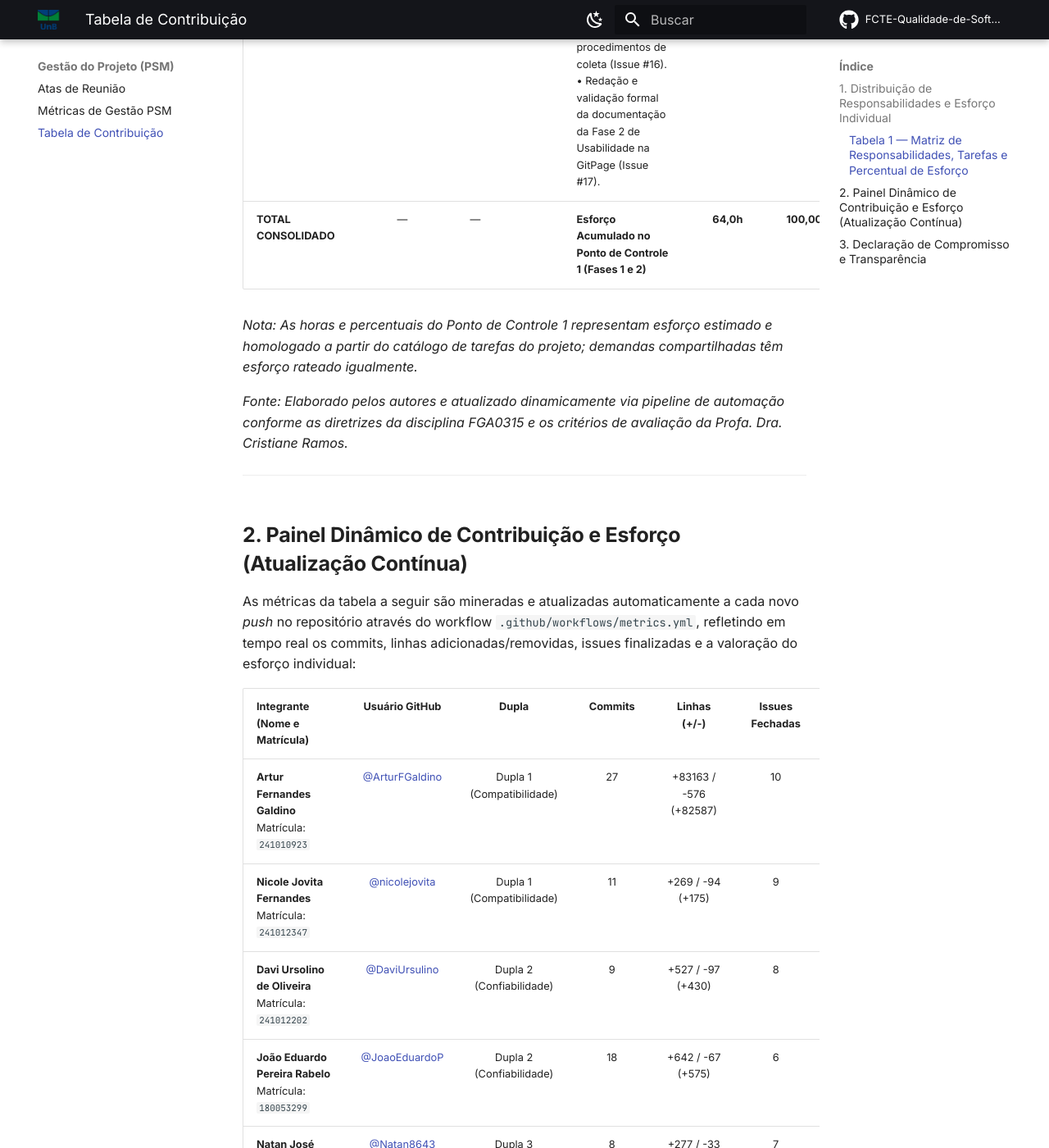
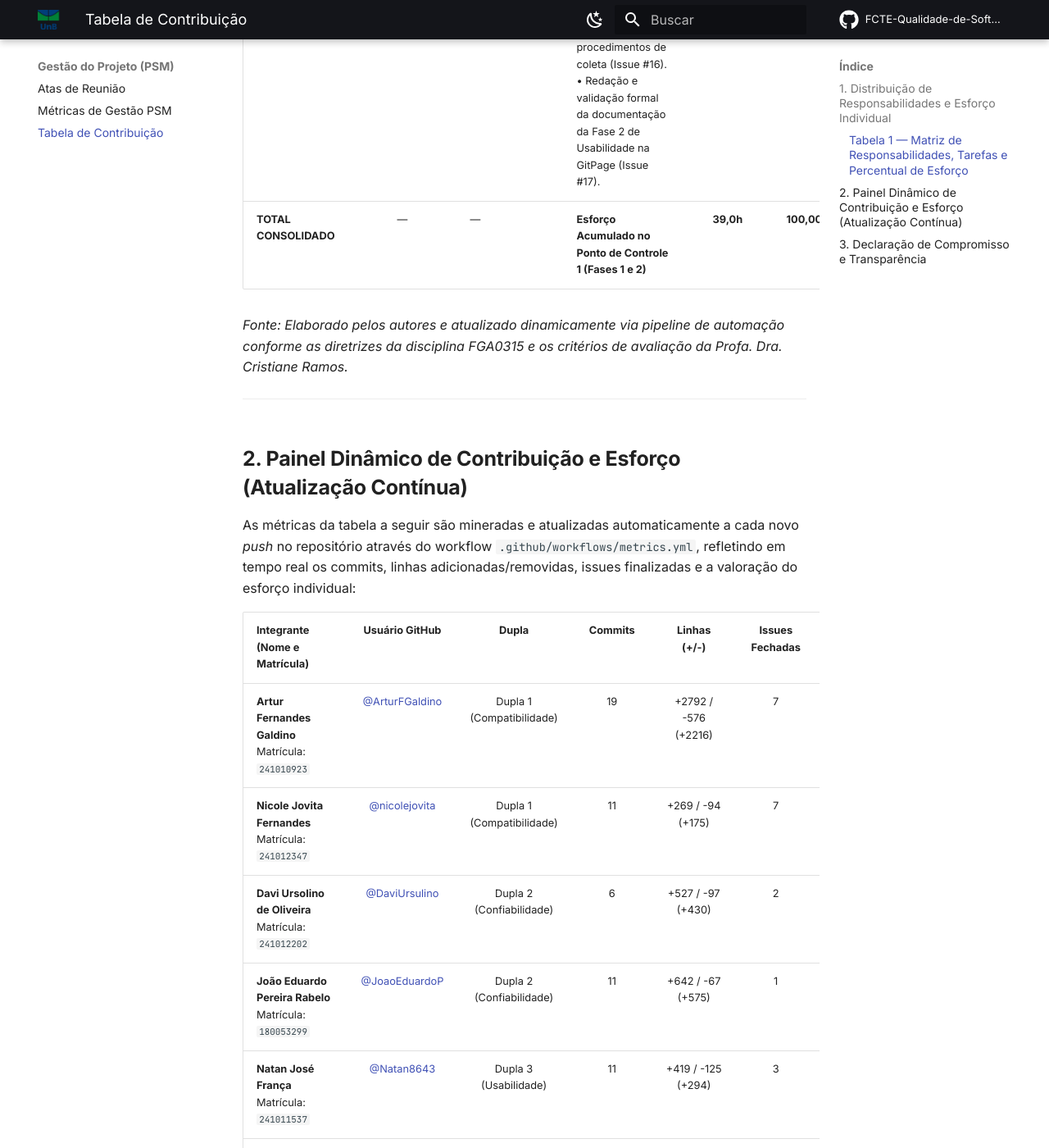
Before and after one commit to FCTE-Qualidade-de-Software-1/2026-2_T02_KAY_MCNULTY, an MkDocs documentation site: the page built from docs/gestao/tabela-contribuicao.md, in a window 1280 px wide and 1400 px high, scrolled down 4553 px. Shown: the whole window at 82% size. Built offline with MkDocs 1.6.1 and Material for MkDocs 9.7.7, drawn with Linux system fonts in a browser that asks for light colours; comment, search, counter and statistics services are not loaded; some of the changed text lies outside the part shown.

Commit message:
fix(metrics): corrige erros do script e limita o painel as issues da Entrega 1

```diff
--- a/snippets/contributions-summary.md
+++ b/snippets/contributions-summary.md
@@ -1,9 +1,9 @@
 | Integrante (Nome e Matrícula) | Usuário GitHub | Dupla | Commits | Linhas (+/-) | Issues Fechadas | Horas (h) | Custo Total (R$) | % Esforço (AG-C5) |
 | :--- | :---: | :---: | :---: | :---: | :---: | :---: | :---: | :---: |
-| **Artur Fernandes Galdino**<br>Matrícula: `241010923` | [@ArturFGaldino](https://github.com/ArturFGaldino) | Dupla 1 (Compatibilidade) | 27 | +83163 / -576 (+82587) | 10 | 15,5h | R$ 775,00 | **24,22%** |
-| **Nicole Jovita Fernandes**<br>Matrícula: `241012347` | [@nicolejovita](https://github.com/nicolejovita) | Dupla 1 (Compatibilidade) | 11 | +269 / -94 (+175) | 9 | 11,5h | R$ 575,00 | **17,97%** |
-| **Davi Ursolino de Oliveira**<br>Matrícula: `241012202` | [@DaviUrsulino](https://github.com/DaviUrsulino) | Dupla 2 (Confiabilidade) | 9 | +527 / -97 (+430) | 8 | 17,0h | R$ 850,00 | **26,56%** |
-| **João Eduardo Pereira Rabelo**<br>Matrícula: `180053299` | [@JoaoEduardoP](https://github.com/JoaoEduardoP) | Dupla 2 (Confiabilidade) | 18 | +642 / -67 (+575) | 6 | 4,0h | R$ 200,00 | **6,25%** |
-| **Natan José França**<br>Matrícula: `241011537` | [@Natan8643](https://github.com/Natan8643) | Dupla 3 (Usabilidade) | 8 | +277 / -33 (+244) | 7 | 7,0h | R$ 350,00 | **10,94%** |
-| **Yan Santos Rodrigues**<br>Matrícula: `241025480` | [@yanrdgs-dev](https://github.com/yanrdgs-dev) | Dupla 3 (Usabilidade) | 5 | +328 / -24 (+304) | 6 | 9,0h | R$ 450,00 | **14,06%** |
-| **TOTAL CONSOLIDADO** | — | — | **78** | **+85206 / -891 (+84315)** | **46** | **64,0h** | **R$ 3.200,00** | **100,00%** |
+| **Artur Fernandes Galdino**<br>Matrícula: `241010923` | [@ArturFGaldino](https://github.com/ArturFGaldino) | Dupla 1 (Compatibilidade) | 19 | +2792 / -576 (+2216) | 7 | 10,5h | R$ 919,27 | **26,92%** |
+| **Nicole Jovita Fernandes**<br>Matrícula: `241012347` | [@nicolejovita](https://github.com/nicolejovita) | Dupla 1 (Compatibilidade) | 11 | +269 / -94 (+175) | 7 | 9,5h | R$ 831,73 | **24,36%** |
+| **Davi Ursolino de Oliveira**<br>Matrícula: `241012202` | [@DaviUrsulino](https://github.com/DaviUrsulino) | Dupla 2 (Confiabilidade) | 6 | +527 / -97 (+430) | 2 | 6,0h | R$ 525,30 | **15,38%** |
+| **João Eduardo Pereira Rabelo**<br>Matrícula: `180053299` | [@JoaoEduardoP](https://github.com/JoaoEduardoP) | Dupla 2 (Confiabilidade) | 11 | +642 / -67 (+575) | 1 | 4,0h | R$ 350,20 | **10,26%** |
+| **Natan José França**<br>Matrícula: `241011537` | [@Natan8643](https://github.com/Natan8643) | Dupla 3 (Usabilidade) | 11 | +419 / -125 (+294) | 3 | 4,5h | R$ 393,97 | **11,54%** |
+| **Yan Santos Rodrigues**<br>Matrícula: `241025480` | [@yanrdgs-dev](https://github.com/yanrdgs-dev) | Dupla 3 (Usabilidade) | 4 | +328 / -24 (+304) | 3 | 4,5h | R$ 393,97 | **11,54%** |
+| **TOTAL CONSOLIDADO** | — | — | **62** | **+4977 / -983 (+3994)** | **14** | **39,0h** | **R$ 3.414,45** | **100,00%** |
--- a/snippets/tabela-contribuicao-matriz.md
+++ b/snippets/tabela-contribuicao-matriz.md
@@ -1,11 +1,9 @@
 | Integrante (Nome e Matrícula) | Usuário GitHub | Papel Principal na Equipe | Principais Responsabilidades e Tarefas Realizadas no Ponto de Controle 1 | Horas (h) | % Esforço (AG-C5) | Status |
 | :--- | :---: | :--- | :--- | :---: | :---: | :---: |
-| **Artur Fernandes Galdino**<br>Matrícula: `241010923` | [@ArturFGaldino](https://github.com/ArturFGaldino) | Analista de Compatibilidade / Mapeamento de Arquitetura e Escopo | • Mapeamento arquitetural do Portal Detran Digital DF e delimitação dos 4 módulos avaliados: Infração, Atendimento, Protocolo e Chatbot (Issue #01).<br>• Especificação conceitual e operacional da árvore GQM de Compatibilidade (Issue #03).<br>• Formulação das métricas operacionais ($TCBN$, $ICR$, $TSIS$), procedimentos de coleta e limiares de decisão de Compatibilidade (Issue #04).<br>• Co-redação do propósito da avaliação, partes interessadas e limites de escopo (Issues #05 e #07). | **15,5h** | **24,22%** | Concluído |
-| **Nicole Jovita Fernandes**<br>Matrícula: `241012347` | [@nicolejovita](https://github.com/nicolejovita) | Analista de Requisitos / Stakeholders, Modelo ISO 25010 e ODS | • Justificativa e delimitação de profundidade de Compatibilidade cross-browser/cross-platform (Issue #02).<br>• Mapeamento formal de stakeholders e matriz de decisões apoiadas pela avaliação (Issue #05).<br>• Adaptação gráfica do modelo SQuaRE (ISO/IEC 25010) e matriz de priorização de características (Issue #06).<br>• Conexão dos serviços de trânsito aos Objetivos de Desenvolvimento Sustentável da ONU — ODS 9 (Meta 9.c) e ODS 16 (Meta 16.6) (Issue #08). | **11,5h** | **17,97%** | Concluído |
-| **Davi Ursolino de Oliveira**<br>Matrícula: `241012202` | [@DaviUrsulino](https://github.com/DaviUrsulino) | Analista de Confiabilidade / Especificação GQM e Métricas | • Especificação GQM formal da característica de Confiabilidade (Seção 4.3 do artigo) (Issue #10).<br>• Definição das métricas quantitativas de Confiabilidade ($TDO$, $TCFF$, $DFF$, $TTOA$, $TRTI$, $TMR$), procedimentos de cálculo e níveis de julgamento (Issue #11).<br>• Construção e validação do diagrama visual da árvore GQM de Confiabilidade em Mermaid (Issue #12).<br>• Padronização matemática das equações em LaTeX/MathJax e revisão de consistência teórica (Issue #13). | **17,0h** | **26,56%** | Concluído |
-| **João Eduardo Pereira Rabelo**<br>Matrícula: `180053299` | [@JoaoEduardoP](https://github.com/JoaoEduardoP) | Analista de Confiabilidade / Metodologia e Métricas PSM | • Fundamentação e justificativa técnica da característica de Confiabilidade em serviços governamentais (Issue #09).<br>• Apoio na modelagem do processo de avaliação sob a ótica da norma ISO/IEC 25040.<br>• Estruturação das categorias de acompanhamento do modelo PSM/CID (Processos, Calendário e Recursos).<br>• Auditoria de conformidade das atas de reunião e governança de releases. | **4,0h** | **6,25%** | Concluído |
-| **Natan José França**<br>Matrícula: `241011537` | [@Natan8643](https://github.com/Natan8643) | Analista de Usabilidade / Diagrama GQM e Níveis de Julgamento | • Delimitação de escopo e justificativa da característica de Usabilidade / Capacidade de Interação (Issue #14).<br>• Modelagem do objetivo, questões analíticas e hipóteses de Usabilidade nos 4 módulos (Issue #15).<br>• Estabelecimento das réguas de pontuação e critérios de julgamento para proteção contra erros ($TCAPA$, $IEFO$, $TPRE$) (Issue #16).<br>• Elaboração do diagrama visual GQM de Usabilidade e revisão do texto para o artigo (Issue #17). | **7,0h** | **10,94%** | Concluído |
-| **Yan Santos Rodrigues**<br>Matrícula: `241025480` | [@yanrdgs-dev](https://github.com/yanrdgs-dev) | Analista de Usabilidade / Especificação Operacional e Heurísticas | • Justificativa ergonômica da avaliação diante do perfil de letramento digital dos condutores do DF (Issue #14).<br>• Especificação operacional dos procedimentos de inspeção por Heurísticas de Nielsen e questionário $SUS$ (Issue #15).<br>• Definição das métricas quantitativas de usabilidade e procedimentos de coleta (Issue #16).<br>• Redação e validação formal da documentação da Fase 2 de Usabilidade na GitPage (Issue #17). | **9,0h** | **14,06%** | Concluído |
-| **TOTAL CONSOLIDADO** | — | — | **Esforço Acumulado no Ponto de Controle 1 (Fases 1 e 2)** | **64,0h** | **100,00%** | **Homologado** |
-
-*Nota: As horas e percentuais do Ponto de Controle 1 representam esforço estimado e homologado a partir do catálogo de tarefas do projeto; demandas compartilhadas têm esforço rateado igualmente.*
+| **Artur Fernandes Galdino**<br>Matrícula: `241010923` | [@ArturFGaldino](https://github.com/ArturFGaldino) | Analista de Compatibilidade / Mapeamento de Arquitetura e Escopo | • Mapeamento arquitetural do Portal Detran Digital DF e delimitação dos 4 módulos avaliados: Infração, Atendimento, Protocolo e Chatbot (Issue #01).<br>• Especificação conceitual e operacional da árvore GQM de Compatibilidade (Issue #03).<br>• Formulação das métricas operacionais ($TCBN$, $ICR$, $TSIS$), procedimentos de coleta e limiares de decisão de Compatibilidade (Issue #04).<br>• Co-redação do propósito da avaliação, partes interessadas e limites de escopo (Issues #05 e #07). | **10,5h** | **26,92%** | Concluído |
+| **Nicole Jovita Fernandes**<br>Matrícula: `241012347` | [@nicolejovita](https://github.com/nicolejovita) | Analista de Requisitos / Stakeholders, Modelo ISO 25010 e ODS | • Justificativa e delimitação de profundidade de Compatibilidade cross-browser/cross-platform (Issue #02).<br>• Mapeamento formal de stakeholders e matriz de decisões apoiadas pela avaliação (Issue #05).<br>• Adaptação gráfica do modelo SQuaRE (ISO/IEC 25010) e matriz de priorização de características (Issue #06).<br>• Conexão dos serviços de trânsito aos Objetivos de Desenvolvimento Sustentável da ONU — ODS 9 (Meta 9.c) e ODS 16 (Meta 16.6) (Issue #08). | **9,5h** | **24,36%** | Concluído |
+| **Davi Ursolino de Oliveira**<br>Matrícula: `241012202` | [@DaviUrsulino](https://github.com/DaviUrsulino) | Analista de Confiabilidade / Especificação GQM e Métricas | • Especificação GQM formal da característica de Confiabilidade (Seção 4.3 do artigo) (Issue #10).<br>• Definição das métricas quantitativas de Confiabilidade ($TDO$, $TCFF$, $DFF$, $TTOA$, $TRTI$, $TMR$), procedimentos de cálculo e níveis de julgamento (Issue #11).<br>• Construção e validação do diagrama visual da árvore GQM de Confiabilidade em Mermaid (Issue #12).<br>• Padronização matemática das equações em LaTeX/MathJax e revisão de consistência teórica (Issue #13). | **6,0h** | **15,38%** | Concluído |
+| **João Eduardo Pereira Rabelo**<br>Matrícula: `180053299` | [@JoaoEduardoP](https://github.com/JoaoEduardoP) | Analista de Confiabilidade / Metodologia e Métricas PSM | • Fundamentação e justificativa técnica da característica de Confiabilidade em serviços governamentais (Issue #09).<br>• Apoio na modelagem do processo de avaliação sob a ótica da norma ISO/IEC 25040.<br>• Estruturação das categorias de acompanhamento do modelo PSM/CID (Processos, Calendário e Recursos).<br>• Auditoria de conformidade das atas de reunião e governança de releases. | **4,0h** | **10,26%** | Concluído |
+| **Natan José França**<br>Matrícula: `241011537` | [@Natan8643](https://github.com/Natan8643) | Analista de Usabilidade / Diagrama GQM e Níveis de Julgamento | • Delimitação de escopo e justificativa da característica de Usabilidade / Capacidade de Interação (Issue #14).<br>• Modelagem do objetivo, questões analíticas e hipóteses de Usabilidade nos 4 módulos (Issue #15).<br>• Estabelecimento das réguas de pontuação e critérios de julgamento para proteção contra erros ($TCAPA$, $IEFO$, $TPRE$) (Issue #16).<br>• Elaboração do diagrama visual GQM de Usabilidade e revisão do texto para o artigo (Issue #17). | **4,5h** | **11,54%** | Concluído |
+| **Yan Santos Rodrigues**<br>Matrícula: `241025480` | [@yanrdgs-dev](https://github.com/yanrdgs-dev) | Analista de Usabilidade / Especificação Operacional e Heurísticas | • Justificativa ergonômica da avaliação diante do perfil de letramento digital dos condutores do DF (Issue #14).<br>• Especificação operacional dos procedimentos de inspeção por Heurísticas de Nielsen e questionário $SUS$ (Issue #15).<br>• Definição das métricas quantitativas de usabilidade e procedimentos de coleta (Issue #16).<br>• Redação e validação formal da documentação da Fase 2 de Usabilidade na GitPage (Issue #17). | **4,5h** | **11,54%** | Concluído |
+| **TOTAL CONSOLIDADO** | — | — | **Esforço Acumulado no Ponto de Controle 1 (Fases 1 e 2)** | **39,0h** | **100,00%** | **Homologado** |
```
Also changed, not shown: snippets/alocacao-recursos-custos.md (+3 -3 lines), snippets/distribuicao-custos-areas.md (+4 -4 lines), snippets/resumo-processo.md (+1 -1 lines), 6 other files.
